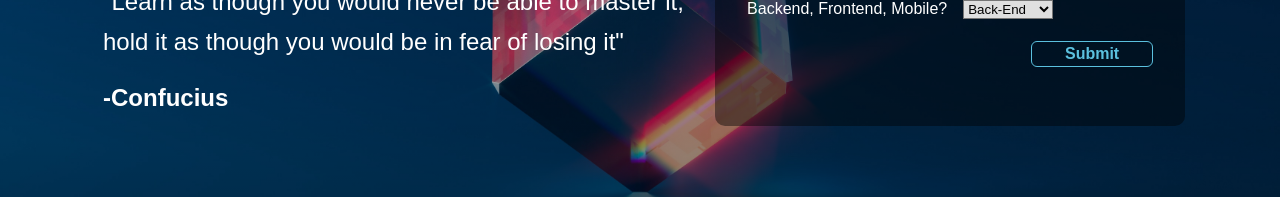
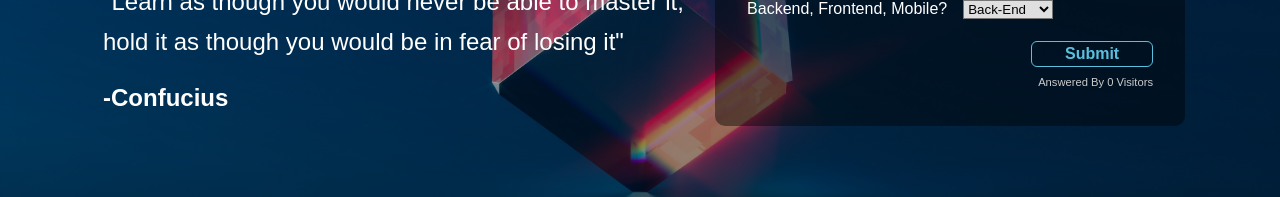
Before and after one commit to CarlosSuarezJS20/practice-react-typescript, a React (Create React App) app: page / in a window 1280 px wide. Shown: the part 407-604 px from the top of the page. Built offline with nearby package versions, Linux system fonts and the light colour scheme; no server answers.

Commit message:
Finished survey box

```diff
--- a/src/components/surveybox/surveybox.css
+++ b/src/components/surveybox/surveybox.css
@@ -46,10 +46,10 @@ button:hover {
   margin: 4rem auto;
 }
 
-.total-participants {
+.total-visitors-answers {
   text-align: right;
+  font-size: 0.7rem;
   color: #ccc;
-  font-size: 0.6rem;
 }
 
 @media (min-width: 890px) {
--- a/src/components/surveybox/surveybox.tsx
+++ b/src/components/surveybox/surveybox.tsx
@@ -16,9 +16,7 @@ interface surveryAnswer {
 const SurveyBox: React.FC = () => {
   const [surveyUserAnswers, setSurveyUserAnswers] = useState<surveryAnswer>();
   const [loading, setLoading] = useState(false);
-  const [fetchedAnswers, setFetchedAnswers] = useState<
-    { id: string; answers: string[] }[] | []
-  >([]);
+  const [numberOfAnswers, setNumberOfAnswers] = useState<number>(0);
 
   const programmingQRef = useRef<HTMLSelectElement>(null);
   const skillsQRef = useRef<HTMLSelectElement>(null);
@@ -36,10 +34,27 @@ const SurveyBox: React.FC = () => {
             id: item,
           });
         }
-        setFetchedAnswers(fetchedAnswers);
+        setNumberOfAnswers(fetchedAnswers.length);
       })
       .catch((err) => {});
   }, []);
+
+  // To update the number in the form
+  const fetchAnswersFromServer = () => {
+    axios
+      .get(`${DB_URL}/users-answers.json`)
+      .then((res) => {
+        const fetchedAnswers = [];
+        for (let item in res.data) {
+          fetchedAnswers.push({
+            ...res.data[item],
+            id: item,
+          });
+        }
+        setNumberOfAnswers(fetchedAnswers.length);
+      })
+      .catch((err) => {});
+  };
 
   const onSubmitSurvey = (e: React.FormEvent): void => {
     e.preventDefault();
@@ -59,6 +74,7 @@ const SurveyBox: React.FC = () => {
     axios
       .post(`${DB_URL}/users-answers.json`, newAnswer)
       .then((res) => {
+        fetchAnswersFromServer();
         setLoading((prevLoading) => !prevLoading);
       })
       .catch((error) => {
@@ -110,6 +126,9 @@ const SurveyBox: React.FC = () => {
             <br></br>
             <button type="submit">submit</button>
           </form>
+          <p className="total-visitors-answers">
+            answered by {numberOfAnswers} visitors
+          </p>
         </React.Fragment>
       )}
     </div>
```
